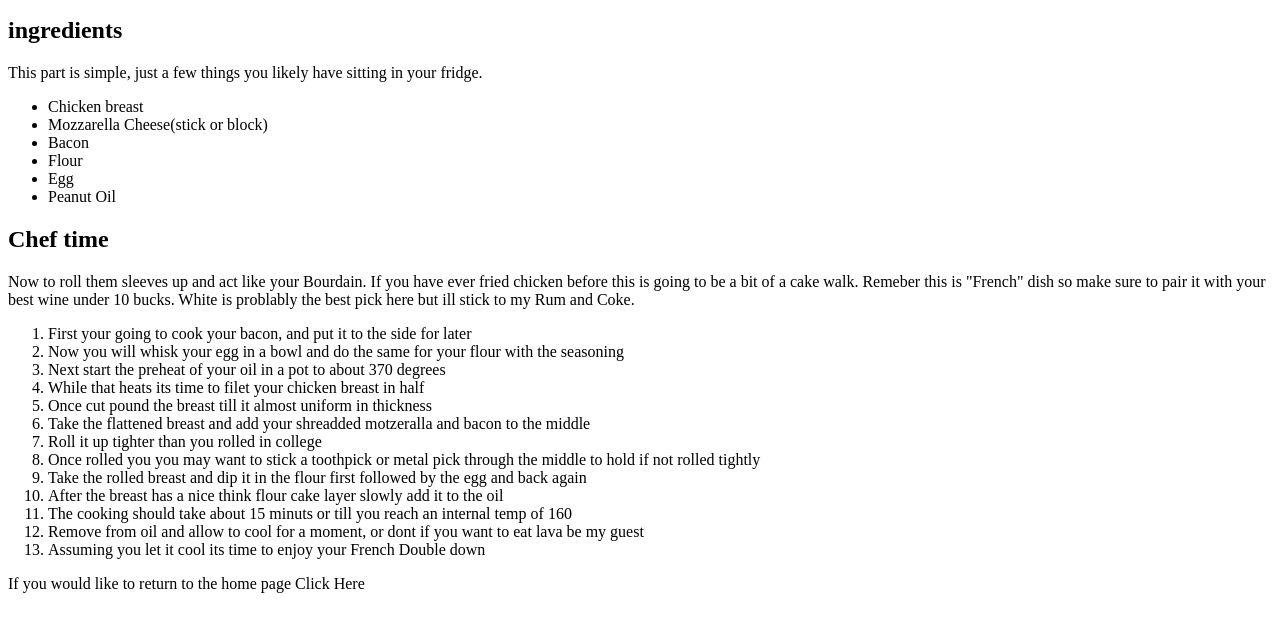
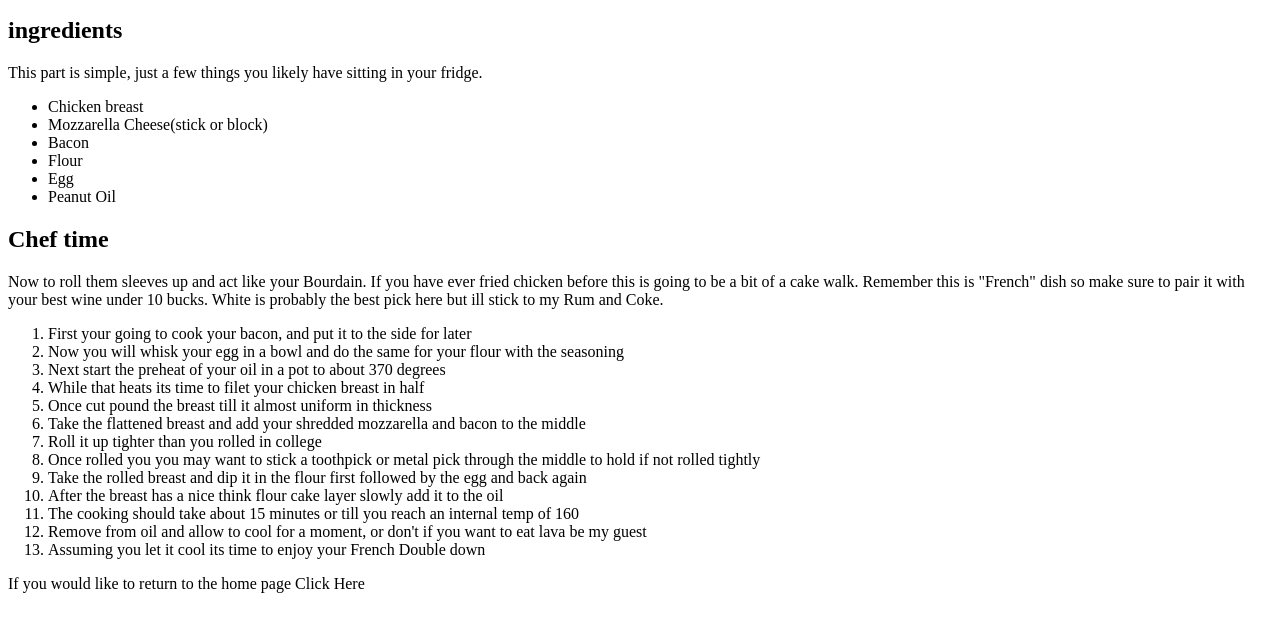
Before and after one commit to AdultStoreVHS/odin-recipes, a plain HTML site: page recipes/chickenCordonBleu.html in a window 1280 px wide. Shown: the part 137-768 px from the top of the page. Drawn offline with Linux system fonts and the light colour scheme.

Commit message:
fixed spelling

```diff
--- a/recipes/chickenCordonBleu.html
+++ b/recipes/chickenCordonBleu.html
@@ -23,20 +23,20 @@
             <li>Peanut Oil</li>
         </ul>
         <h2>Chef time</h2>
-        <p>Now to roll them sleeves up and act like your Bourdain. If you have ever fried chicken before this is going to be a bit of a cake walk. Remeber this is "French" dish so make sure to pair it with your best wine under 10 bucks. White is problably the best pick here but ill stick to my Rum and Coke.</p>
+        <p>Now to roll them sleeves up and act like your Bourdain. If you have ever fried chicken before this is going to be a bit of a cake walk. Remember this is "French" dish so make sure to pair it with your best wine under 10 bucks. White is probably the best pick here but ill stick to my Rum and Coke.</p>
         <ol>
             <li>First your going to cook your bacon, and put it to the side for later</li>
             <li>Now you will whisk your egg in a bowl and do the same for your flour with the seasoning</li>
             <li>Next start the preheat of your oil in a pot to about 370 degrees</li>
             <li>While that heats its time to filet your chicken breast in half</li>
             <li>Once cut pound the breast till it almost uniform in thickness</li>
-            <li>Take the flattened breast and add your shreadded motzeralla and bacon to the middle</li>
+            <li>Take the flattened breast and add your shredded mozzarella and bacon to the middle</li>
             <li>Roll it up tighter than you rolled in college</li>
             <li>Once rolled you you may want to stick a toothpick or metal pick through the middle to hold if not rolled tightly</li>
             <li>Take the rolled breast and dip it in the flour first followed by the egg and back again</li>
             <li>After the breast has a nice think flour cake layer slowly add it to the oil</li>
-            <li>The cooking should take about 15 minuts or till you reach an internal temp of 160</li>
-            <li>Remove from oil and allow to cool for a moment, or dont if you want to eat lava be my guest</li>
+            <li>The cooking should take about 15 minutes or till you reach an internal temp of 160</li>
+            <li>Remove from oil and allow to cool for a moment, or don't if you want to eat lava be my guest</li>
             <li>Assuming you let it cool its time to enjoy your French Double down</li>
         </ol>
         <p>If you would like to return to the home page <a href="../index.html"></a>Click Here</p>
```
